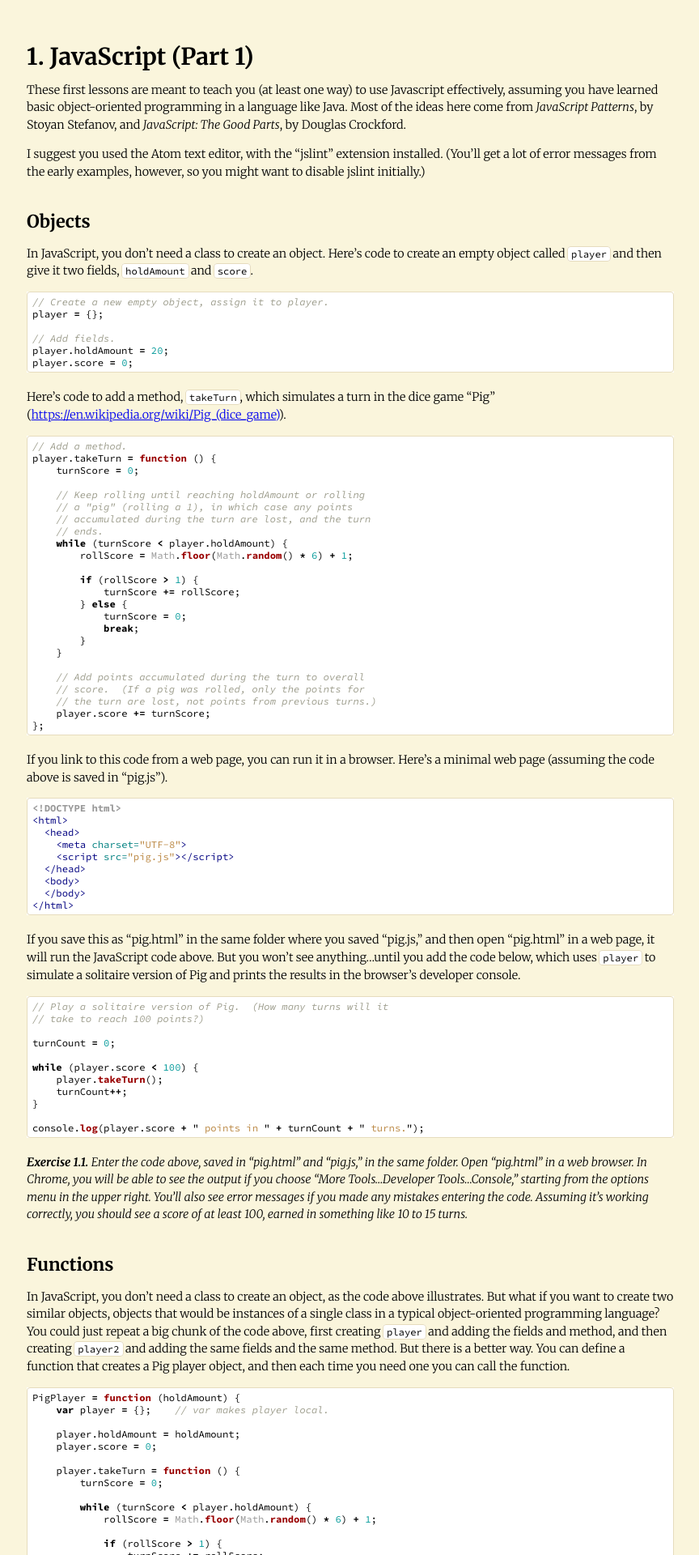
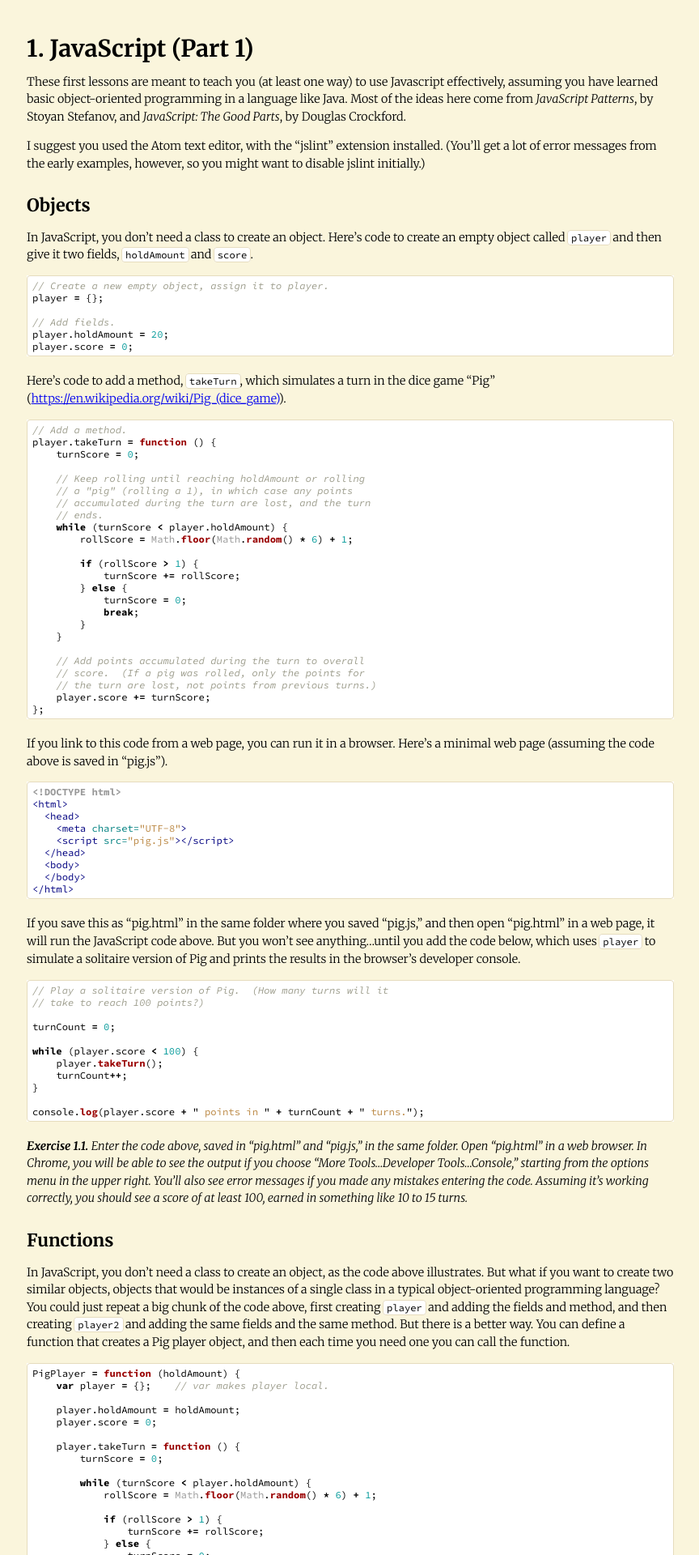
Before and after one commit to dvon/cgbk, a Jekyll site: the page built from _posts/2016-01-14-JavaScript-(Part-1).md, in a window 1280 px wide. Shown: the top 1920 px of the page at 81% size, without its empty margins (207-1071 px from the left). Built offline with Jekyll 4.4.1, drawn with Linux system fonts in a browser that asks for light colours; Markdown is read by kramdown in place of the engine named in the settings.

Commit message:
h1, h2 margin tweaks.

```diff
--- a/css/style.css
+++ b/css/style.css
@@ -15,11 +15,11 @@ body {
 }
 
 h1 {
-  margin-top: 60px;
+  margin-top: 50px;
 }
 
 h2 {
-  margin-top: 40px;
+  margin-top: 30px;
 }
 
 pre, code {
```
